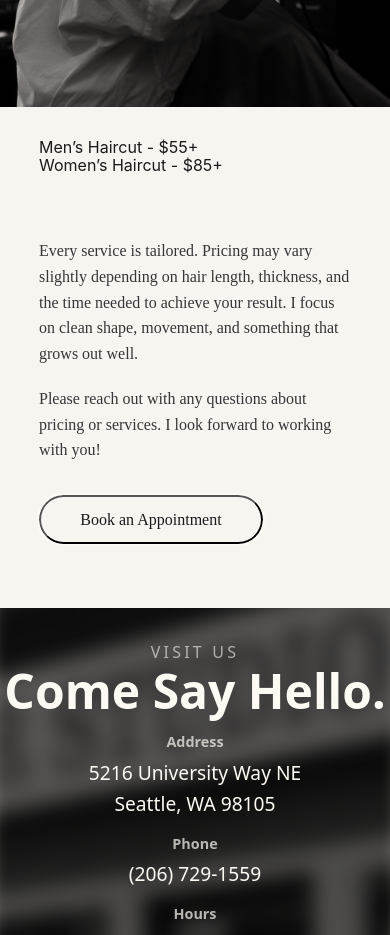
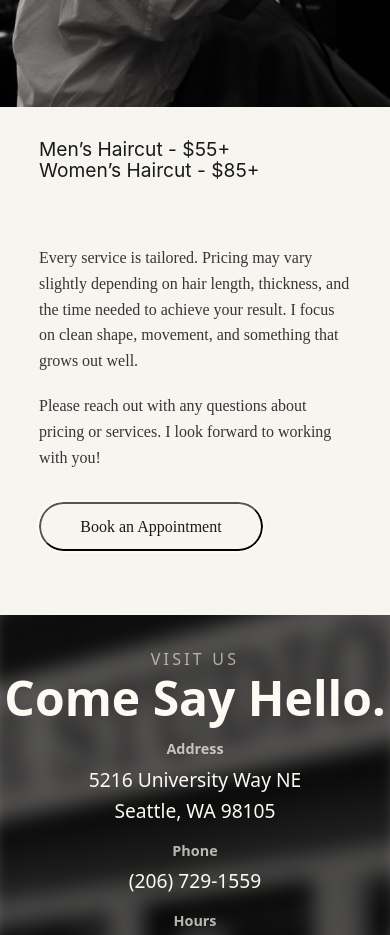
Before and after one commit to th-22/tracys-site, a React (Vite) app: page / in a window 390 px wide. Shown: the part 2760-3695 px from the top of the page. Built offline with nearby package versions, Linux system fonts and the light colour scheme.

Commit message:
price-card
pcricing css update

```diff
--- a/src/styles/global.css
+++ b/src/styles/global.css
@@ -533,7 +533,7 @@ img {
   }
 
   .price-card h3 {
-    font-size: 1.2
+    font-size: 1.2rem
   }
 
   .price-card {
```
